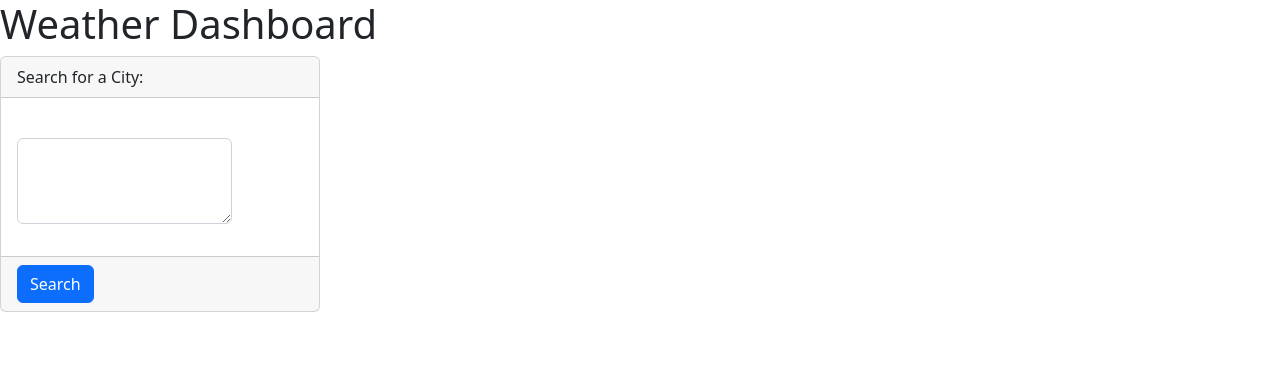
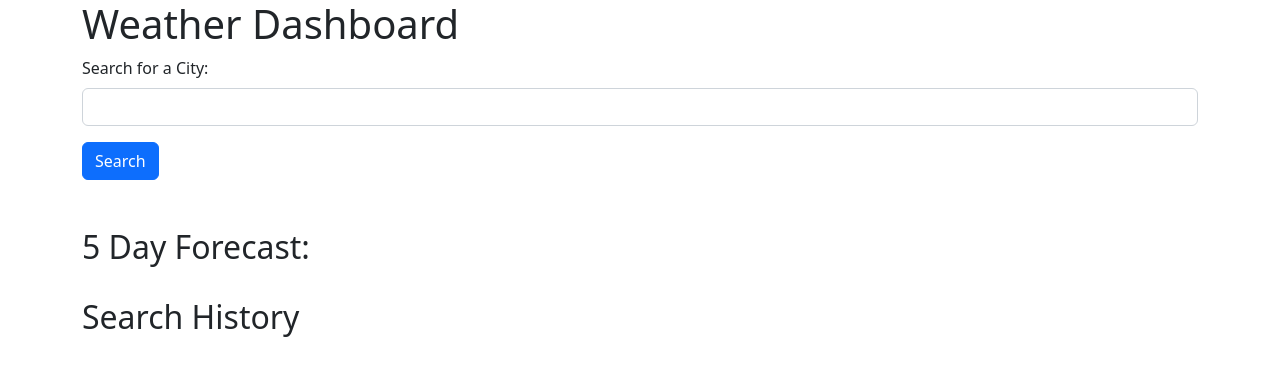
Before and after one commit to pdangerfield/Weather-Dashboard, a plain HTML site: page index.html in a window 1280 px wide. Drawn offline with nearby package versions, Linux system fonts and the light colour scheme.

Commit message:
modified html

```diff
--- a/index.html
+++ b/index.html
@@ -14,29 +14,31 @@
 </head>
 
 <body>
-  <header>
-  <h1>Weather Dashboard</h1>
-  </header>
-  <main>
-<div class="card col-3">
-  <div class="card-header">
-    Search for a City:
-  </div>
-  <div class="card-body">
-   <div class="mb-3 col-9">
-     <label for="" class="form-label"></label>
-     <textarea class="form-control" name="" id="" rows="3"></textarea>
-   </div>
-  </div>
-  <div class="card-footer text-muted">
-    <button type="button" class="btn btn-primary">Search</button>
-  </div>
-</div>
 
-  </main>
-  <footer>
-    <!-- place footer here -->
-  </footer>
+
+
+
+    <div class="container">
+      <h1>Weather Dashboard</h1>
+      <form>
+        <div class="mb-3">
+          <label for="" class="form-label">Search for a City:</label>
+          <input type="text"
+            class="form-control" name="" id="" aria-describedby="helpId" placeholder="">
+        </div>
+        <button type="button" class="btn btn-primary">Search</button>
+      </form>
+    <br>
+    <div class="current-weather"></div>
+    <br>
+    <h2>5 Day Forecast:</h2>
+    <div class="5-day-forecast"></div>
+    <br>
+    <h2>Search History</h2>
+    <ul class="history"></ul>
+    </div>
+
+
   <!-- Bootstrap JavaScript Libraries -->
   <script src="https://cdn.jsdelivr.net/npm/@popperjs/core@2.11.6/dist/umd/popper.min.js"
     integrity="sha384-oBqDVmMz9ATKxIep9tiCxS/Z9fNfEXiDAYTujMAeBAsjFuCZSmKbSSUnQlmh/jp3" crossorigin="anonymous">
```
